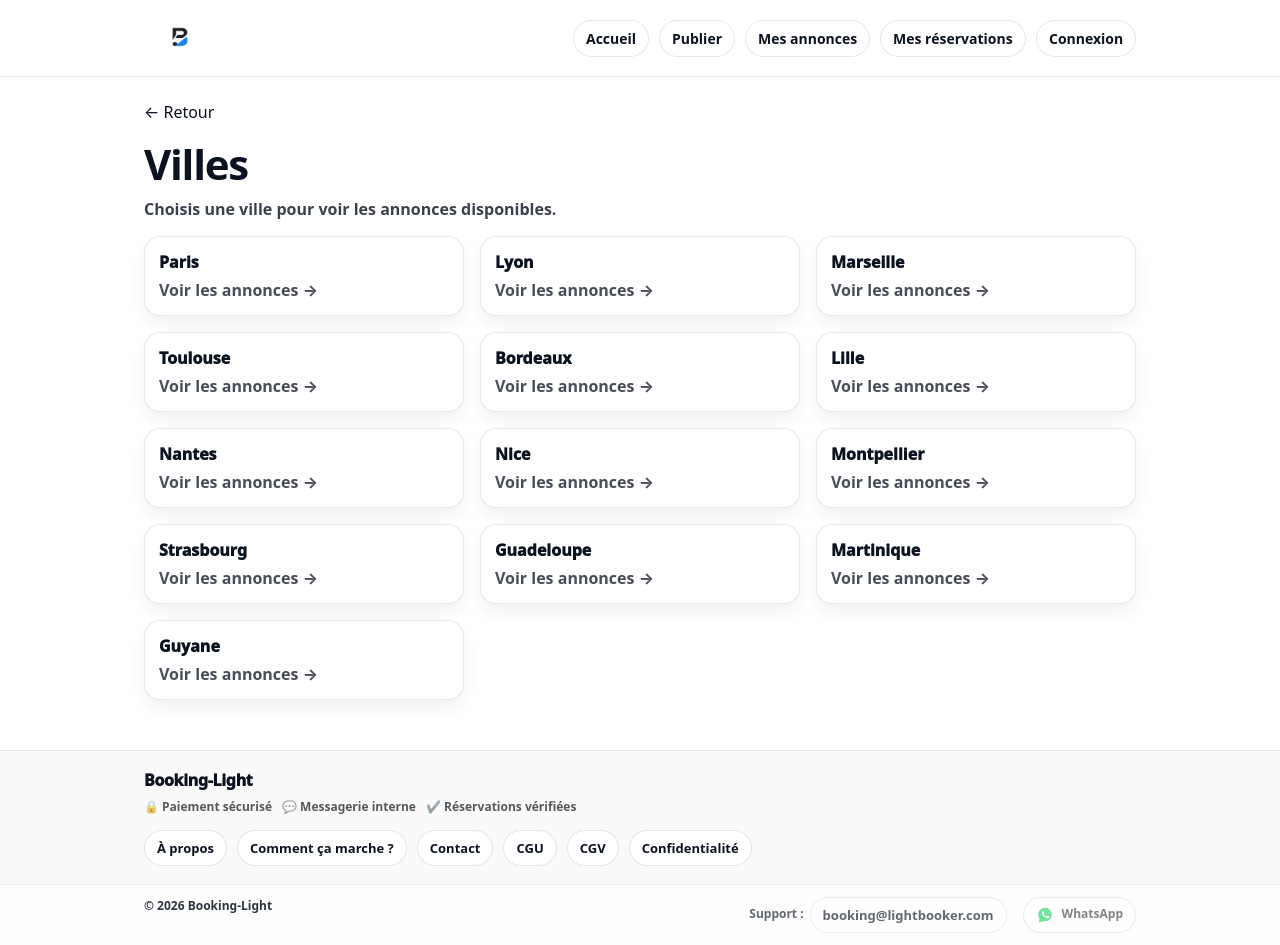
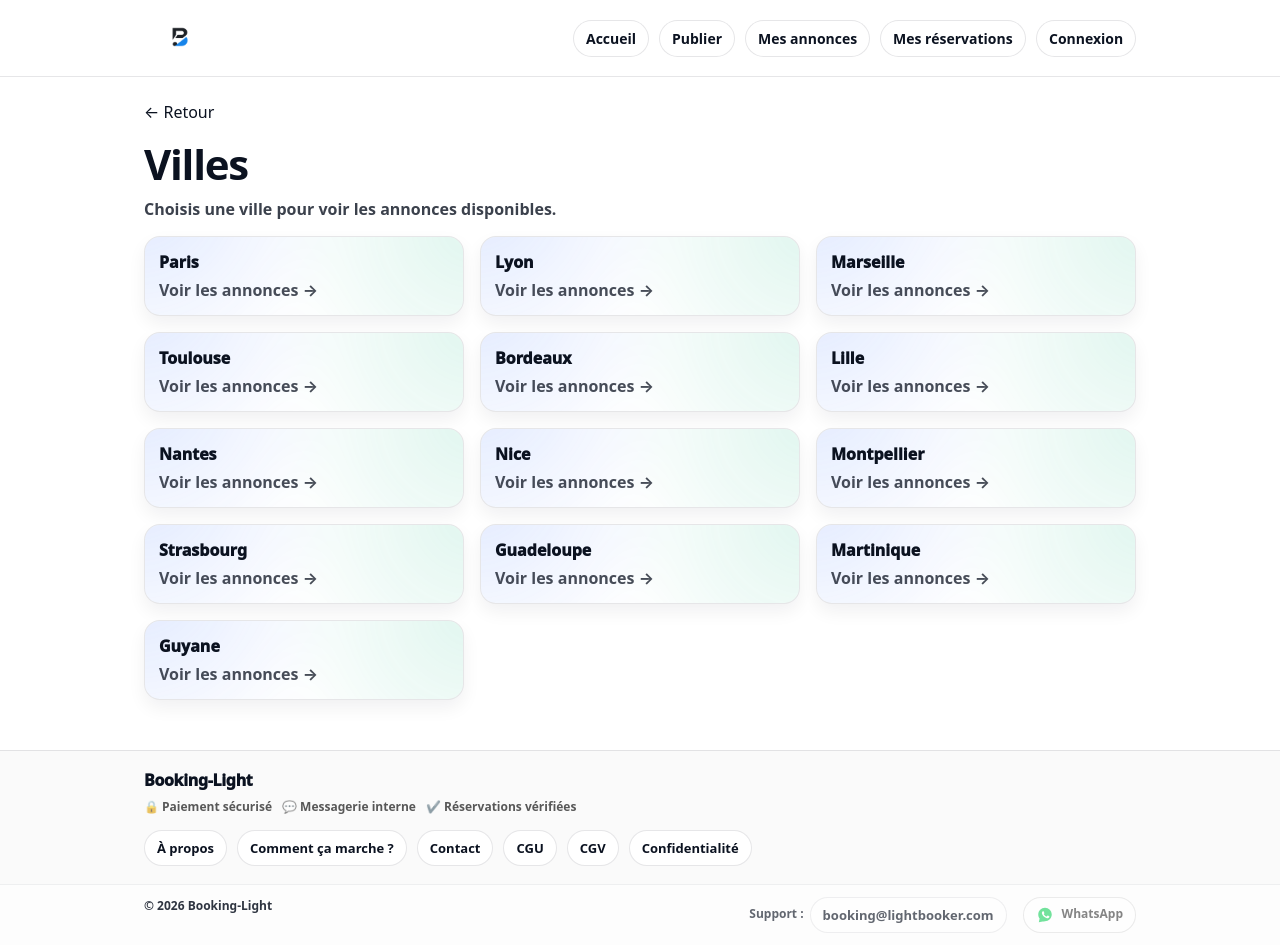
Before and after one commit to alexouemba1/booking-light, a Next.js app: page /villes in a window 1280 px wide. Built offline with nearby package versions, Linux system fonts and the light colour scheme; no server answers.

Commit message:
Update UI + trust badge

```diff
--- a/src/app/globals.css
+++ b/src/app/globals.css
@@ -664,3 +664,34 @@ a{ color: inherit; }
   outline: 3px solid rgba(37, 211, 102, 0.35);
   outline-offset: 3px;
 }
+
+/* ===== Premium: visible ambient glow ===== */
+@keyframes bl-ambient {
+  0%   { transform: translateY(0px); opacity: .4; }
+  50%  { transform: translateY(-6px); opacity: .9; }
+  100% { transform: translateY(0px); opacity: .4; }
+}
+
+.bl-card {
+  position: relative;
+  overflow: hidden;
+}
+
+.bl-card::before {
+  content: "";
+  position: absolute;
+  inset: -80px;
+  background:
+    radial-gradient(circle at 15% 15%, rgba(47,107,255,.35), transparent 45%),
+    radial-gradient(circle at 85% 30%, rgba(16,185,129,.30), transparent 45%);
+  filter: blur(18px);
+  opacity: .6;
+  animation: bl-ambient 5s ease-in-out infinite;
+  pointer-events: none;
+  z-index: 0;
+}
+
+.bl-card > * {
+  position: relative;
+  z-index: 1;
+}
```
Also changed, not shown: src/app/page.tsx (+32 -2 lines).
